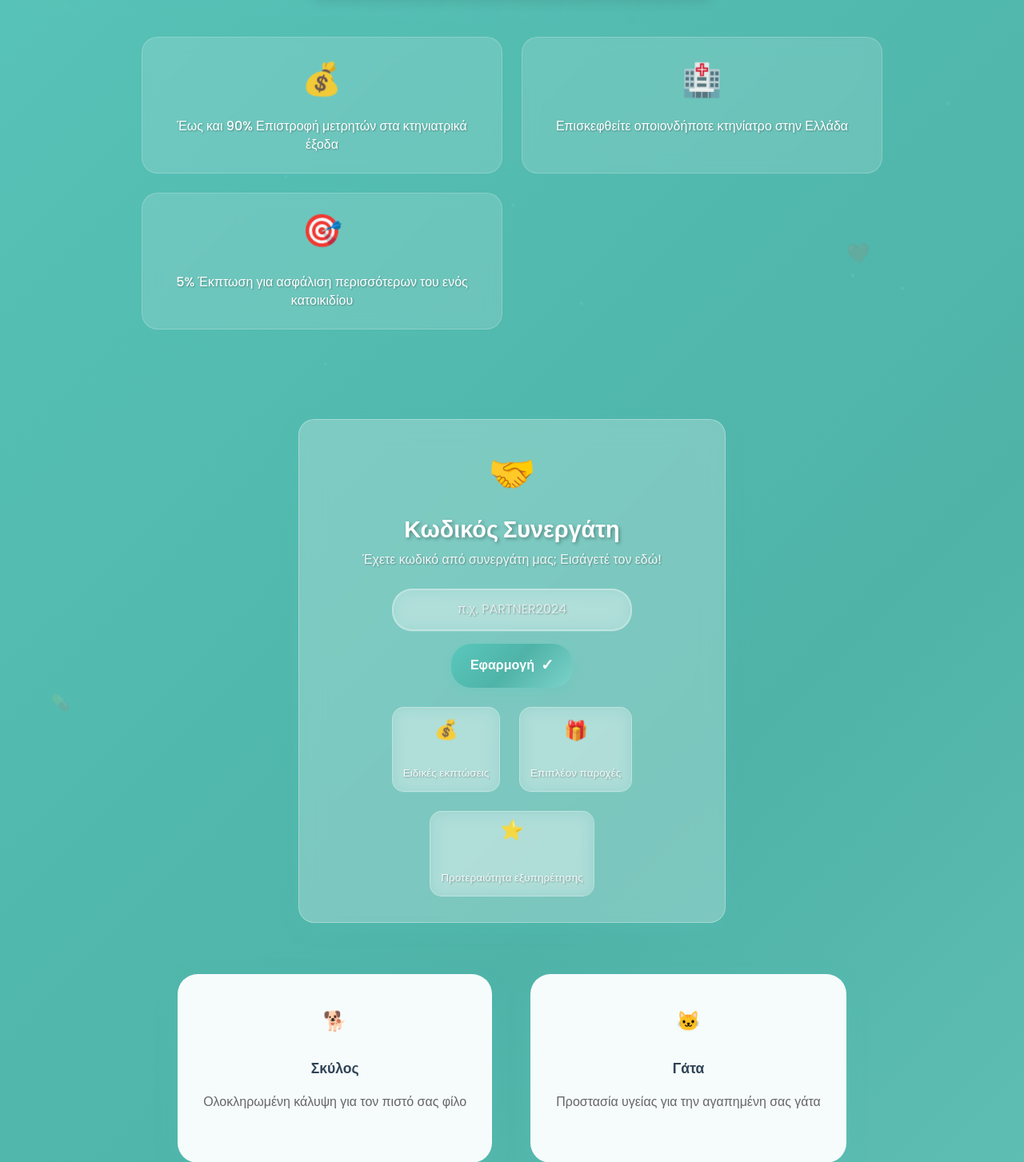
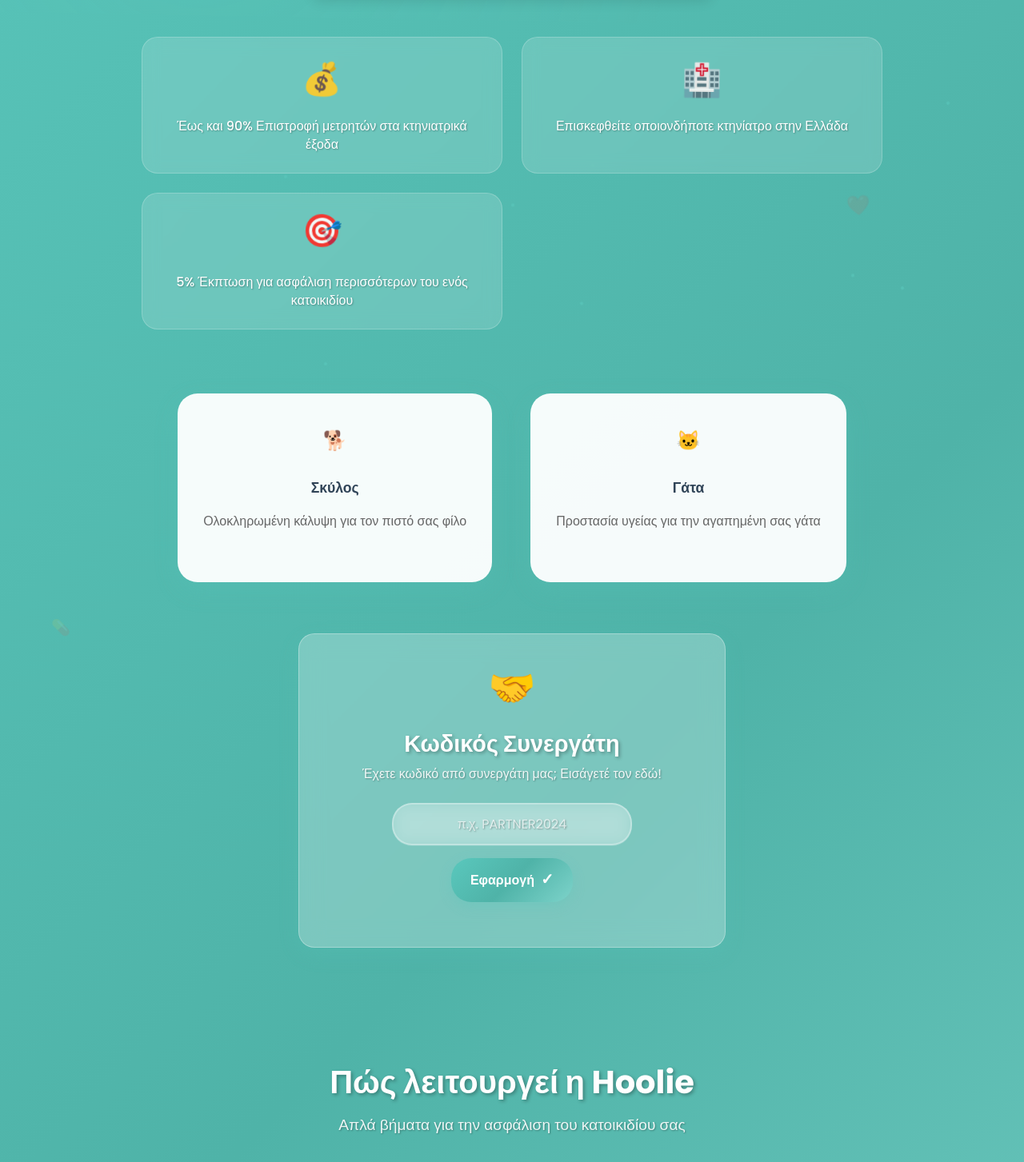
Before and after one commit to s1leviathan/Hoolie, a Django app: page / in a window 1280 px wide. Shown: the part 754-2207 px from the top of the page at 80% size. Run offline with Django 4.2, Linux system fonts and the light colour scheme.

Commit message:
Move pet selection (dog/cat) above affiliate code section. Remove affiliate benefits display so regular users don't see partner advantages.

```diff
--- a/templates/main/index.html
+++ b/templates/main/index.html
@@ -84,7 +84,30 @@
                 </div>
             </div>
 
-            <!-- Affiliate Code Section -->
+            <!-- Pet Selection - Moved above affiliate code -->
+            <div class="pet-selection">
+                <div class="pet-card" data-pet="dog" onclick="selectPet('dog')">
+                    <div class="pet-icon">
+                        🐕
+                    </div>
+                    <h3 class="pet-name">Σκύλος</h3>
+                    <p class="pet-description">
+                        Ολοκληρωμένη κάλυψη για τον πιστό σας φίλο
+                    </p>
+                </div>
+
+                <div class="pet-card" data-pet="cat" onclick="selectPet('cat')">
+                    <div class="pet-icon">
+                        🐱
+                    </div>
+                    <h3 class="pet-name">Γάτα</h3>
+                    <p class="pet-description">
+                        Προστασία υγείας για την αγαπημένη σας γάτα
+                    </p>
+                </div>
+            </div>
+
+            <!-- Affiliate Code Section - Moved below pet selection -->
             <div class="affiliate-section">
                 <div class="container">
                     <div class="row justify-content-center">
@@ -113,46 +136,9 @@
                                 <div class="affiliate-status" id="affiliateStatus" style="display: none;">
                                     <div class="status-message"></div>
                                 </div>
-
-                                <div class="affiliate-benefits">
-                                    <div class="benefit-item">
-                                        <span class="benefit-icon">💰</span>
-                                        <span class="benefit-text">Ειδικές εκπτώσεις</span>
-                                    </div>
-                                    <div class="benefit-item">
-                                        <span class="benefit-icon">🎁</span>
-                                        <span class="benefit-text">Επιπλέον παροχές</span>
-                                    </div>
-                                    <div class="benefit-item">
-                                        <span class="benefit-icon">⭐</span>
-                                        <span class="benefit-text">Προτεραιότητα εξυπηρέτησης</span>
-                                    </div>
-                                </div>
                             </div>
                         </div>
                     </div>
-                </div>
-            </div>
-
-            <div class="pet-selection">
-                <div class="pet-card" data-pet="dog" onclick="selectPet('dog')">
-                    <div class="pet-icon">
-                        🐕
-                    </div>
-                    <h3 class="pet-name">Σκύλος</h3>
-                    <p class="pet-description">
-                        Ολοκληρωμένη κάλυψη για τον πιστό σας φίλο
-                    </p>
-                </div>
-
-                <div class="pet-card" data-pet="cat" onclick="selectPet('cat')">
-                    <div class="pet-icon">
-                        🐱
-                    </div>
-                    <h3 class="pet-name">Γάτα</h3>
-                    <p class="pet-description">
-                        Προστασία υγείας για την αγαπημένη σας γάτα
-                    </p>
                 </div>
             </div>
 
```
